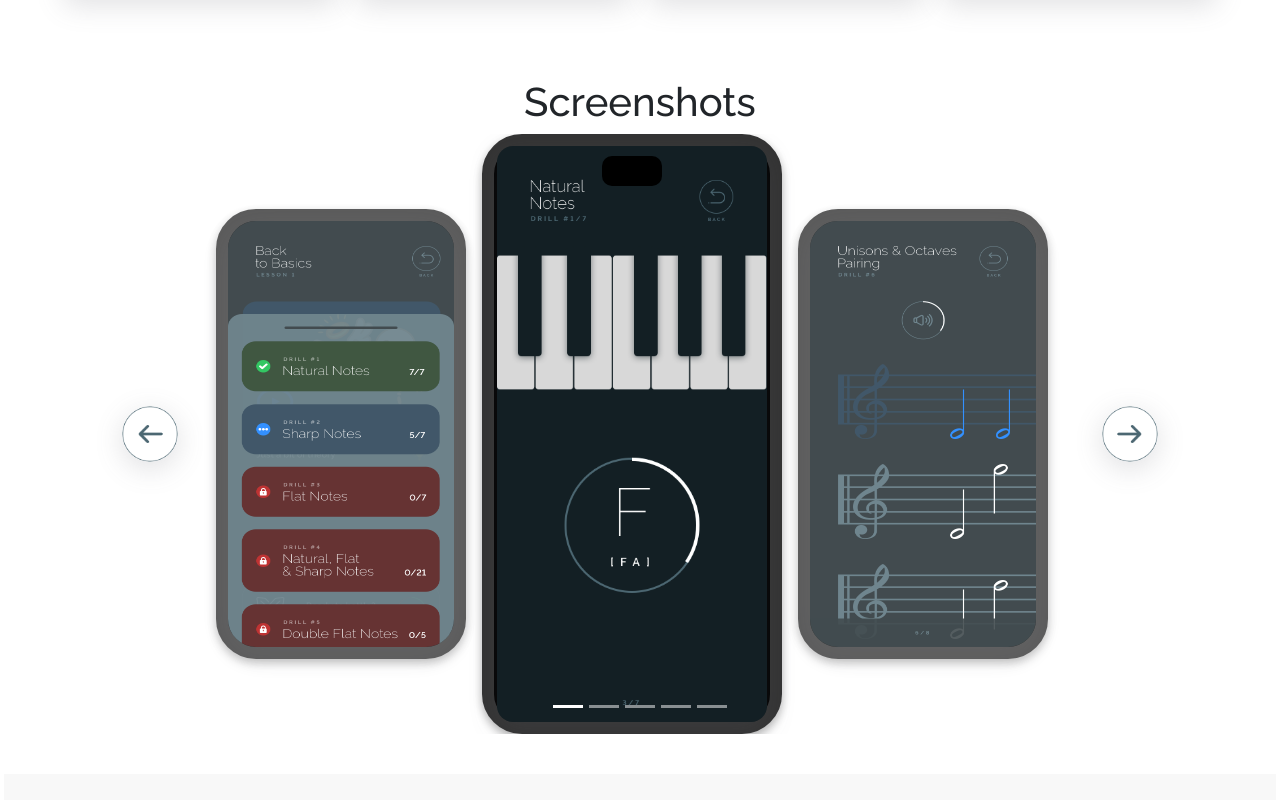
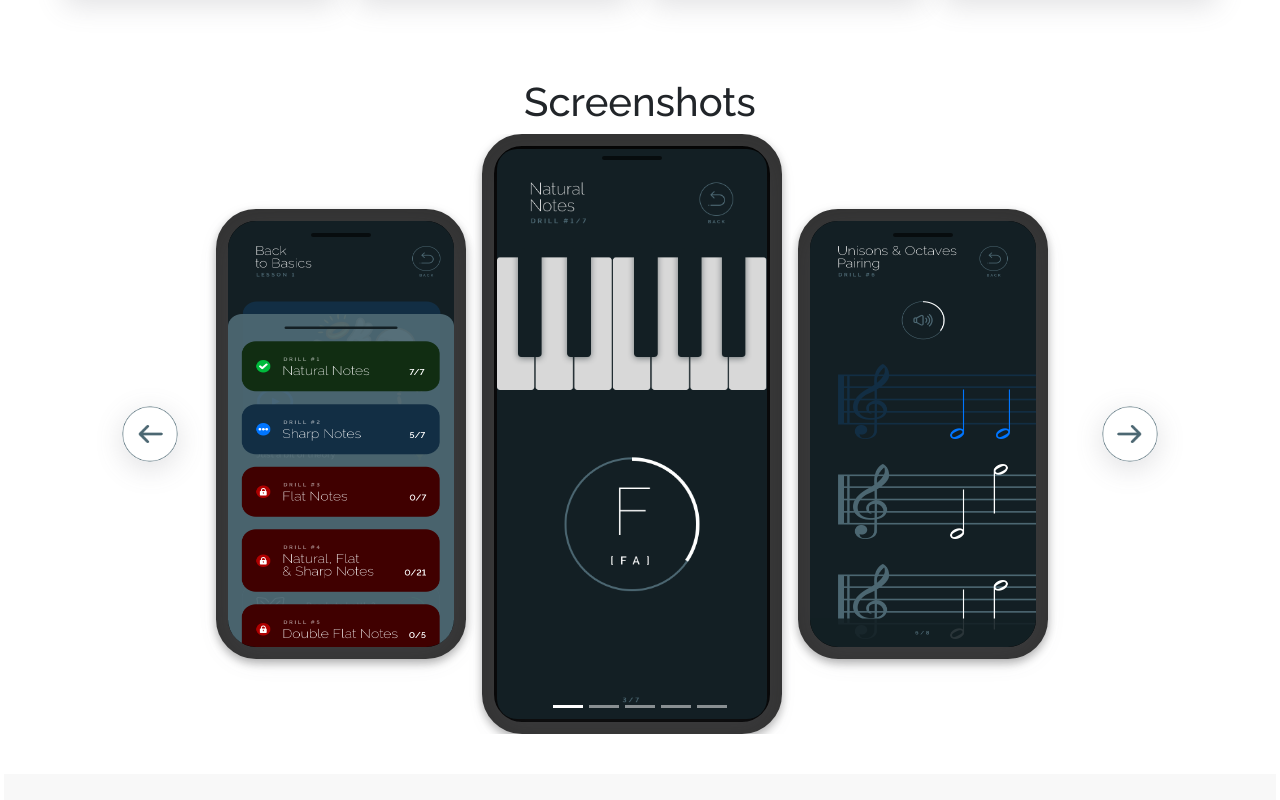
Before and after one commit to shrutibakutra/ThriillApp, a React (Create React App) app: page / in a window 1280 px wide. Shown: the part 1060-1860 px from the top of the page. Built offline with nearby package versions, Linux system fonts and the light colour scheme.

Commit message:
updated mobile screen

```diff
--- a/src/components/Main/main.scss
+++ b/src/components/Main/main.scss
@@ -12,7 +12,8 @@
 
 
     &__left-end {
-    z-index: 2 !important;
+        z-index: 2 !important;
+        max-width: 100 * $gridSize ;
 
         &__title {
             font-size: 5 * $gridSize;
@@ -21,7 +22,7 @@
 
         &__buttons {
             display: flex;
-            justify-content: space-around;
+            justify-content: center;
             margin-top: 5 * $gridSize;
 
             button {
@@ -36,6 +37,7 @@
             }
 
                 a {
+                    margin-right: 2 * $gridSize;
                     img {
                        height: 7 * $gridSize;
                         width: 100%;
--- a/src/components/availability/availability.scss
+++ b/src/components/availability/availability.scss
@@ -4,11 +4,10 @@
 .availability-container {
     color: black;
     background-color: #f8f8f8;
-    // background: linear-gradient(to right, #edf0f4 0%, #f5d5b8 100%);
     margin-top: 5 * $gridSize;
     margin-left: -60px;
     margin-right: -60px;
-    padding: 8 * $gridSize;
+    padding: 8 * $gridSize 20 * $gridSize;
 
     display: grid;
     grid-template-columns: repeat(2, 1fr);
--- a/src/components/screenshots/screenshot.js
+++ b/src/components/screenshots/screenshot.js
@@ -1,4 +1,4 @@
-import React, { useState } from 'react';
+import React, { useState, useEffect } from 'react';
 import { Carousel, CarouselItem, CarouselControl, CarouselIndicators } from 'reactstrap';
 import './screenshot.scss';
 
@@ -20,6 +20,22 @@ const mobilescreen = window.screen.availWidth < 700;
 const Screenshot = () => {
     const [activeIndex, setActiveIndex] = useState(0);
     const [animating, setAnimating] = useState(false);
+
+
+    const [currentIndex, setCurrentIndex] = useState(0);
+    const visibleImages = 4;
+    const totalImages = items.length;
+
+    useEffect(() => {
+        const interval = setInterval(() => {
+          setCurrentIndex((prevIndex) => (prevIndex + 1) % (totalImages - visibleImages + 1));
+        }, 3000); // Slide every 3 seconds
+        return () => clearInterval(interval);
+      }, [totalImages]);
+
+    const slideStyle = {
+        transform: `translateX(-${currentIndex * 100 / visibleImages}%)`
+    };
 
     const next = () => {
         if (animating) return;
@@ -84,6 +100,7 @@ const Screenshot = () => {
                 fade
                 slide
                 controls
+                show={3}
             >
                 <CarouselIndicators
                     items={items}
--- a/src/components/screenshots/screenshot.scss
+++ b/src/components/screenshots/screenshot.scss
@@ -76,6 +76,17 @@
   box-shadow: 0 4px 10px rgba(0, 0, 0, 0.3);
   margin-right: 16px;
 
+  &::before {
+    content: "";
+    position: absolute;
+    top: 10px;
+    height: 4px;
+    width: 60px;
+    background-color: rgba(0, 0, 0, 0.603);
+    border-radius: 2px;
+    z-index: 1;
+  }
+
   &--small {
     position: relative;
     display: flex;
@@ -88,7 +99,17 @@
     border: 12px solid #333;
     box-shadow: 0 4px 10px rgba(0, 0, 0, 0.3);
     margin-right: 16px;
-    opacity: 0.8;
+
+    &::before {
+      content: "";
+      position: absolute;
+      top: 12px;
+      height: 4px;
+      width: 60px;
+      background-color: rgba(0, 0, 0, 0.603);
+      border-radius: 2px;
+      z-index: 1;
+    }
   }
 
   &--mobile {
@@ -104,32 +125,24 @@
     box-shadow: 0 4px 10px rgba(0, 0, 0, 0.3);
     margin: 0 auto;
   }
+}
 
-  /* Screen notch at the top */
-  &::before {
-    content: "";
-    position: absolute;
-    top: 10px;
-    height: 30px;
-    width: 60px;
-    background-color: #000;
-    border-radius: 10px;
-    z-index: 1;
+.mobile-view {
+  height: 99%;
+  width: 98%;
+  border-radius: 20px;
+}
+
+.carousel-item {
+  .active {
+    opacity: 1;
   }
 }
 
-.mobile-view {
-  height: 100%;
-  width: auto;
-  object-fit: contain;
-}
-
-
 
 .carousel-item {
-  transition: transform 0.5s ease, opacity 0.5s ease !important;  // Smooth slide animation for each item
+  transition: none !important;
 }
-
 .mobile-frame, .mobile-frame--mobile {
-  transition: transform 0.5s ease, opacity 0.5s ease;  // Smoother transition for mobile view
+  transition: none;
 }
```
